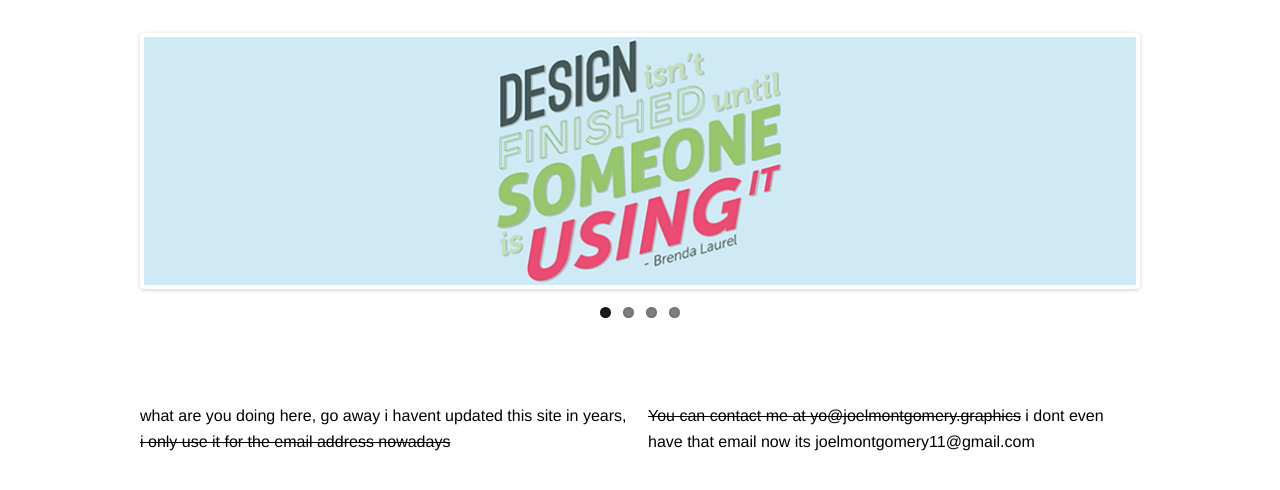
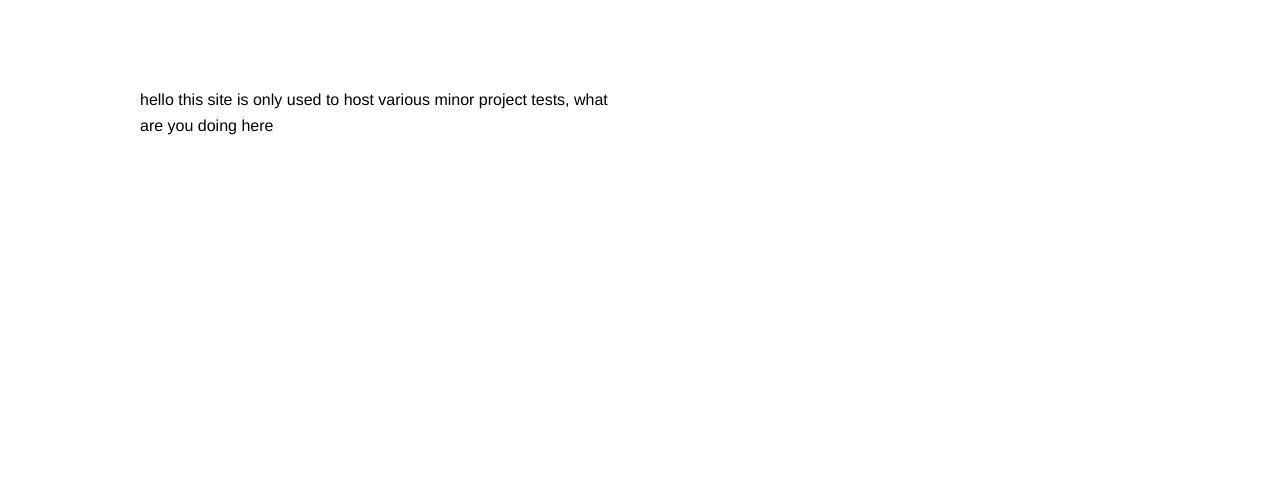
Before and after one commit to mattpatterson94/joel-montgomery-graphics, a plain HTML site: page index.html in a window 1280 px wide. Shown: the part 1046-1536 px from the top of the page. Drawn offline with nearby package versions, Linux system fonts and the light colour scheme.

Commit message:
Update index.html

```diff
--- a/index.html
+++ b/index.html
@@ -21,7 +21,7 @@
                     </ul>
                 </div>
                 <div id="hRight">
-                <h1><a href="pages/portfolio.html">Portfolio</a></h1>
+                <!-- <h1><a href="pages/portfolio.html">Portfolio</a></h1> -->
                 </div>
             </div>
         </div>
@@ -39,7 +39,7 @@
             <div id="body">
                 <h1>Joel Montgomery</h1>
                 <br><br>
-                <div class="flexslider">
+                <!-- <div class="flexslider">
                   <ul class="slides">
                     <li>
                       <img src="images/cover.png" />
@@ -55,12 +55,11 @@
                     </li>
                   </ul>
                 </div>
+		-->
                 <br><br><br>
                 <div class="text">
                     <p style="-webkit-columns: 100px 2; -moz-columns: 100px 2;columns: 100px 2;">
-                    what are you doing here, go away i havent updated this site in years, <s>i only use it for the email address nowadays</s>
-                    <br><br>
-			    <s>You can contact me at yo@joelmontgomery.graphics</s> i dont even have that email now its joelmontgomery11@gmail.com
+                    hello this site is only used to host various minor project tests, what are you doing here
                     </p>
                     <br><br><br>
                 </div>
```
